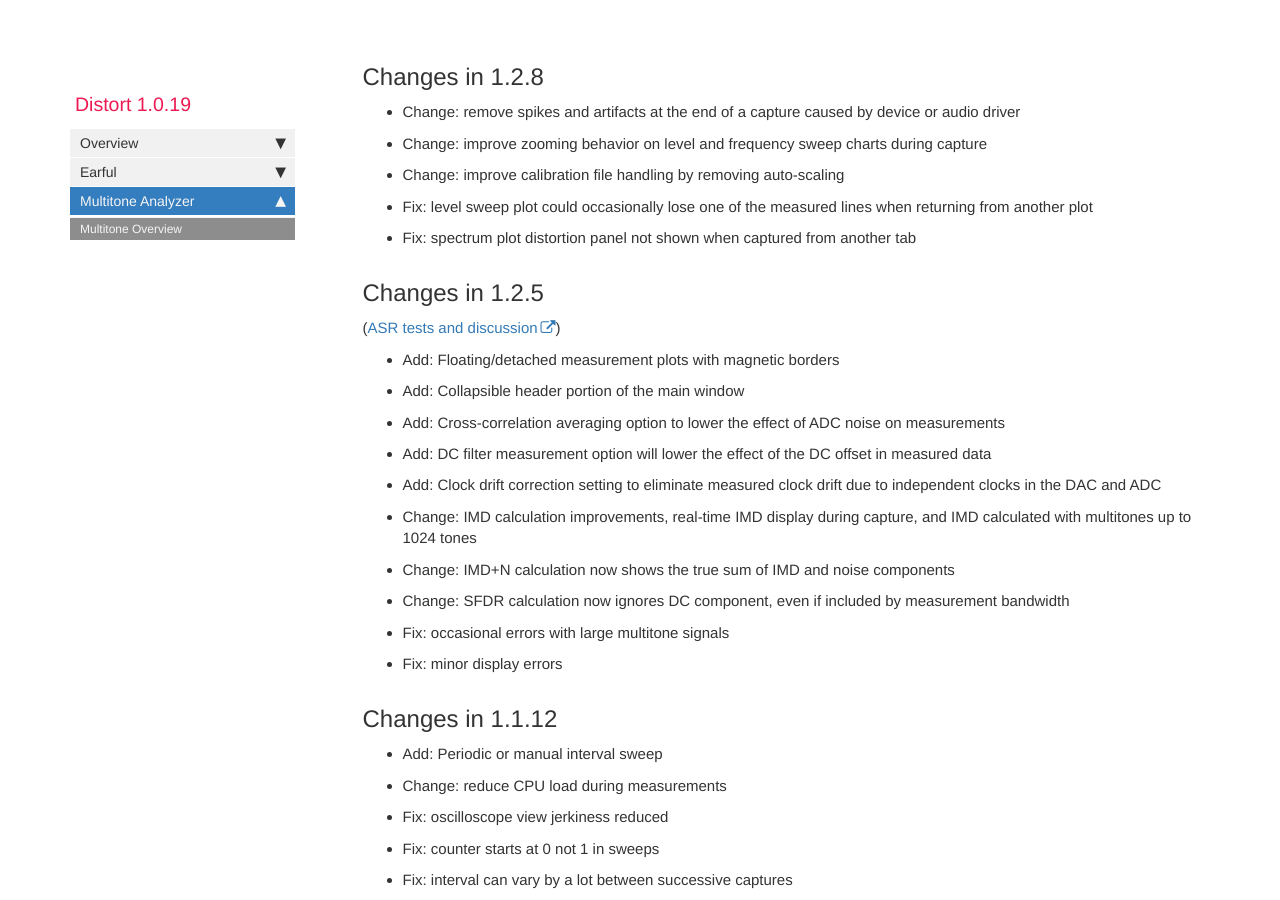
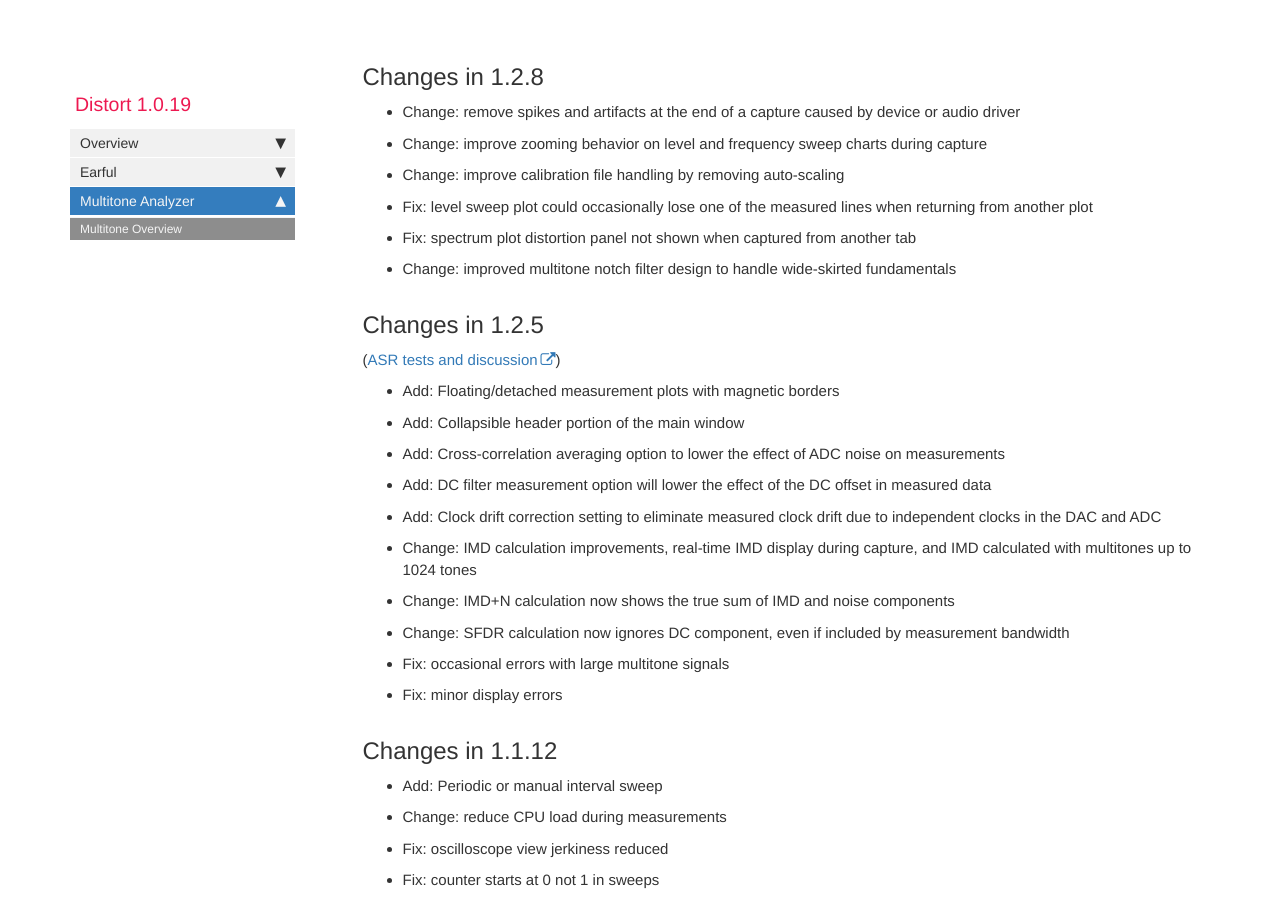
Before and after one commit to pkane2001/Distort, a Jekyll site: the page built from docs/multitone.md, in a window 1280 px wide and 900 px high, scrolled down 7455 px. Built offline with Jekyll 4.4.1, drawn with Linux system fonts in a browser that asks for light colours; nearby versions of some CDN libraries; our own code applies the rules of GitHub Pages for plain Markdown files; comment, search, counter and statistics services are not loaded.

Commit message:
no message

```diff
--- a/docs/multitone.md
+++ b/docs/multitone.md
@@ -165,6 +165,7 @@ Multitone 1.0.49 introduced the ability to customize title and results display w
 * Change: improve calibration file handling by removing auto-scaling
 * Fix: level sweep plot could occasionally lose one of the measured lines when returning from another plot
 * Fix: spectrum plot distortion panel not shown when captured from another tab
+* Change: improved multitone notch filter design to handle wide-skirted fundamentals
 
 ## Changes in 1.2.5
 (<a href="https://www.audiosciencereview.com/forum/index.php?threads/beta-test-multitone-loopback-analyzer-software.27844/post-2220210">ASR tests and discussion</a>)
```
